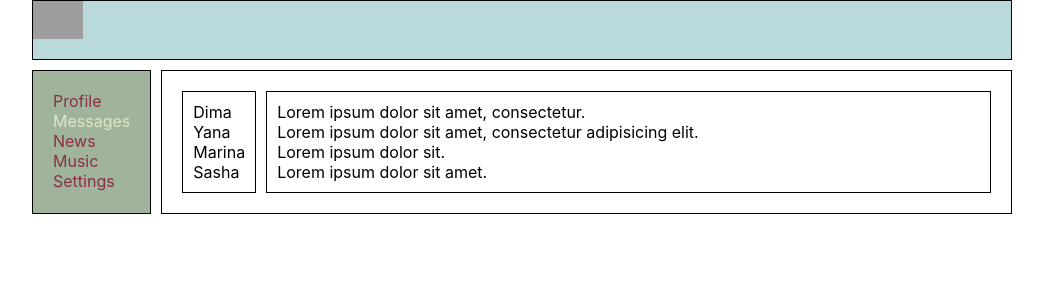
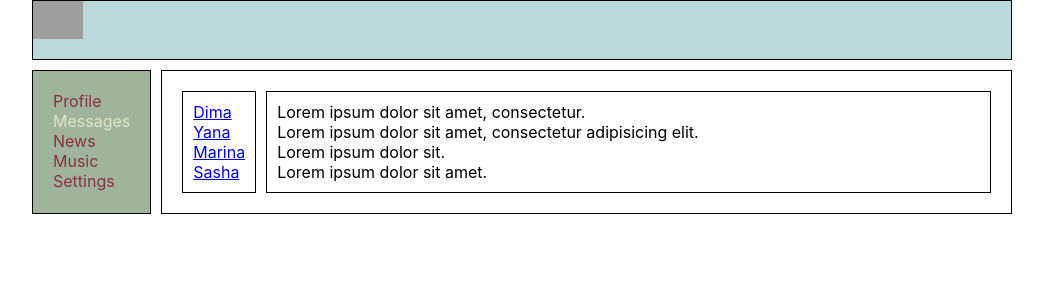
Before and after one commit to GrizzlecallerTryJS/react-social-3, a React (Create React App) app: page /messages in a window 1280 px wide. Shown: the top 300 px of the page, without its empty margins (118-1161 px from the left). Built offline with nearby package versions, Linux system fonts and the light colour scheme; grey boxes are pictures that could not be loaded.

Commit message:
SN-022 done

```diff
--- a/src/App.js
+++ b/src/App.js
@@ -20,7 +20,7 @@ const App = () => {
         <DialogsComponent />
       </div>*/}
       <Route path="/profile" component={Profile} />
-      <Route path="/messages" component={MessagesComponent} />
+      <Route exact path="/messages" component={MessagesComponent} />
       <Route path="/news" component={NewsComponent} />
       <Route path="/music" component={MusicComponent} />
       <Route path="/settings" component={SettingsComponent} />
--- a/src/components/Navbar/Messages/Dialogs/Users/Users.jsx
+++ b/src/components/Navbar/Messages/Dialogs/Users/Users.jsx
@@ -1,13 +1,22 @@
 import React from "react";
 import style from "./Users.module.css";
+import { NavLink } from "react-router-dom";
 
 const Users = () => {
   return (
     <div className={style.name}>
-      <div>Dima</div>
-      <div>Yana</div>
-      <div>Marina</div>
-      <div>Sasha</div>
+      <div>
+        <NavLink to="/messages/dima">Dima</NavLink>
+      </div>
+      <div>
+        <NavLink to="/messages/yana">Yana</NavLink>
+      </div>
+      <div>
+        <NavLink to="/messages/marina">Marina</NavLink>
+      </div>
+      <div>
+        <NavLink to="/messages/sasha">Sasha</NavLink>
+      </div>
     </div>
   );
 };
```
